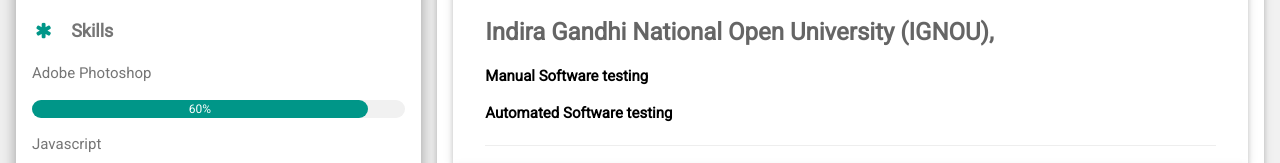
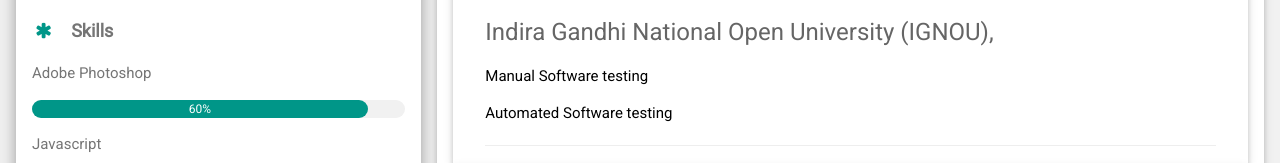
Before and after one commit to Deepkam/deepak_portfolio, a plain HTML site: page index.html in a window 1280 px wide. Shown: the part 595-758 px from the top of the page. Drawn offline with nearby package versions, Linux system fonts and the light colour scheme.

Commit message:
Update index.html

```diff
--- a/index.html
+++ b/index.html
@@ -105,9 +105,9 @@ html,body,h1,h2,h3,h4,h5,h6 {font-family: "Roboto", sans-serif}
 	     <div class="w3-container w3-card w3-white">
         <h2 class="w3-text-grey w3-padding-16"><i class="fa fa-certificate fa-fw w3-margin-right w3-xxlarge w3-text-teal"></i>Specializations</h2>
         <div class="w3-container">
-          <h3 class="w3-opacity"><b> Indira Gandhi National Open University (IGNOU),</b></h3>
-                   <p><b> Manual Software testing</p>
-		   <p><b>Automated Software testing</p>
+          <h3 class="w3-opacity"> Indira Gandhi National Open University (IGNOU),</h3>
+                   <p> Manual Software testing</p>
+		   <p>Automated Software testing</p>
           <hr>
         </div>
       </div>
```
